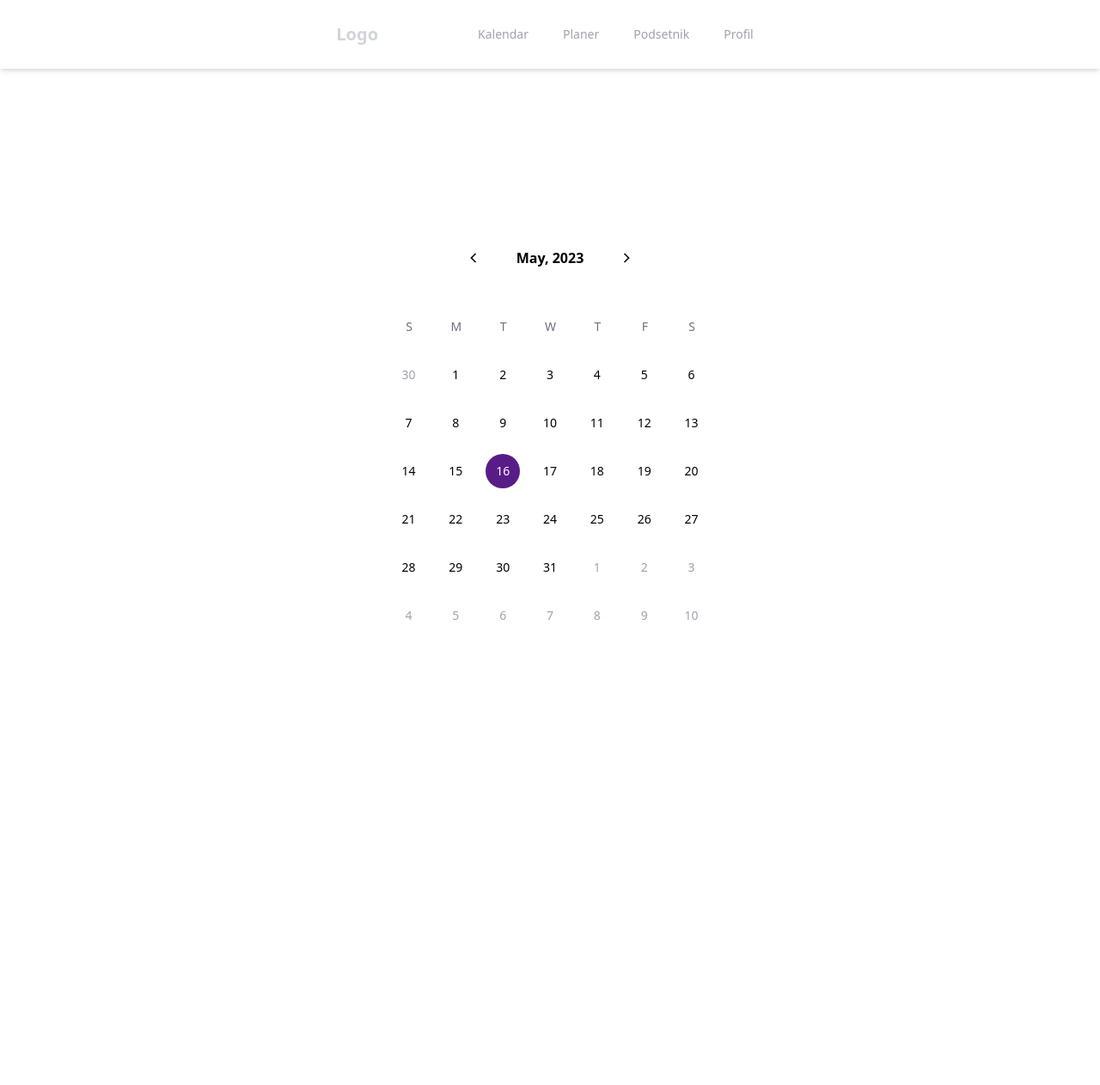
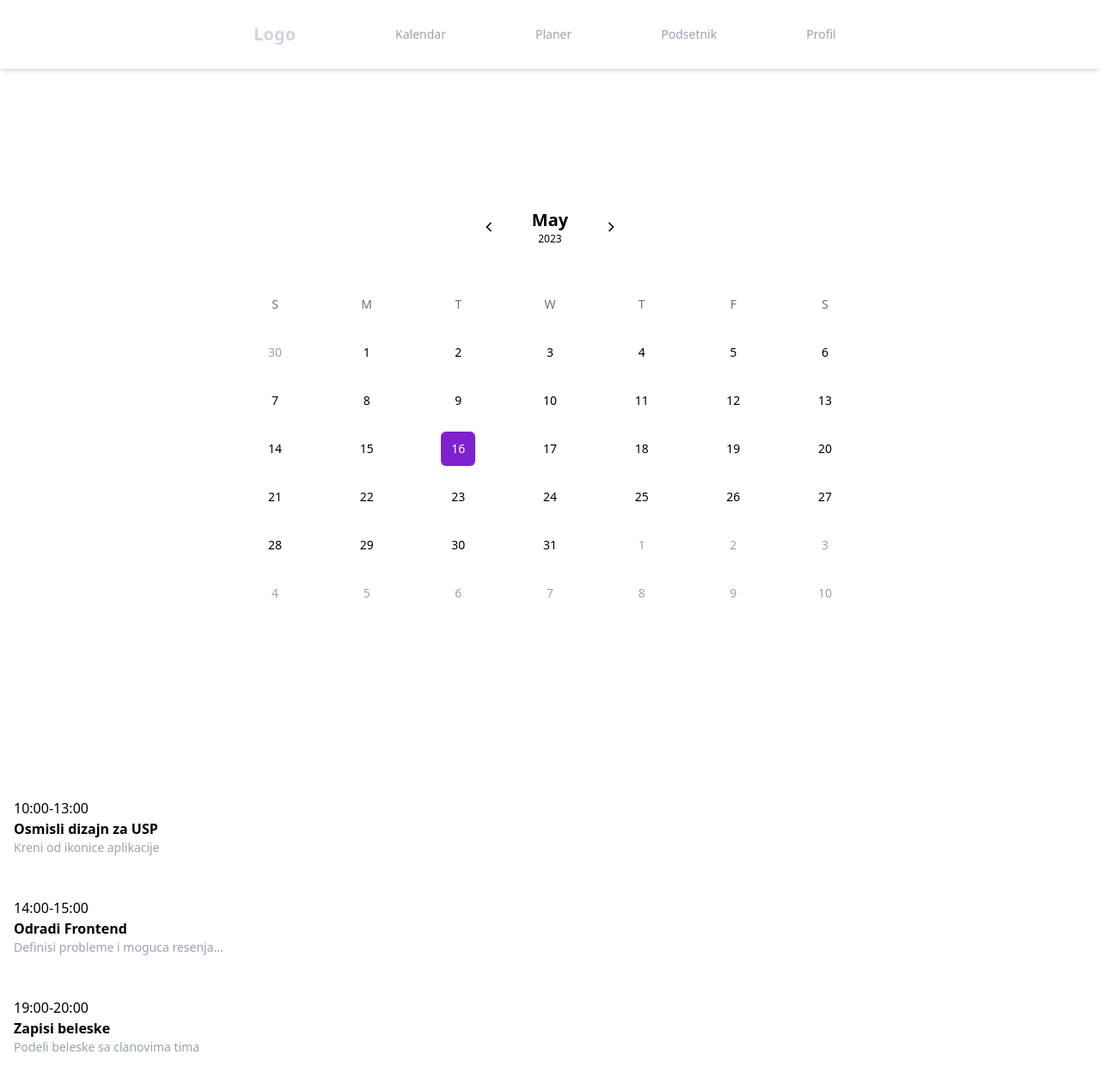
Before and after one commit to aleksa12432/Calendar-App-ReactJS, a React (Create React App) app: page /calendar in a window 1280 px wide. Shown: the top 1262 px of the page at 86% size. Before the commit the page ends 880 px from the top, so only its background shows below. Built offline with nearby package versions, Linux system fonts and the light colour scheme.

Commit message:
Popravljen kalendar i dodate kartice za podsetnike

```diff
--- a/src/Calendar.jsx
+++ b/src/Calendar.jsx
@@ -20,7 +20,7 @@ export default function Calendar() {
               </a>
             </div>
             <div class="hidden md:block">
-              <div class="ml-10 flex items-baseline space-x-4">
+              <div class="ml-10 flex items-baseline space-x-20">
                 <a
                   href="#"
                   class="text-gray-400 hover:text-purple-500 px-3 py-2 rounded-md text-sm font-medium"
@@ -52,8 +52,8 @@ export default function Calendar() {
           </div>
         </div>
       </nav>
-      <div className="flex gap-10 sm:divide-x justify-center sm:w-1/2 mx-auto my-0  h-screen items-center sm:flex-col flex-col">
-        <div className="w-96 h-96 ">
+      <div className="flex gap-10 sm:divide-x justify-center mx-auto my-0  h-screen w-full items-center sm:flex-col flex-col">
+        <div className="w-7/12  ">
           <div className="flex justify-center items-center">
             <div
               className="flex gap-10 items-center mb-10
@@ -65,9 +65,14 @@ export default function Calendar() {
                   setToday(today.month(today.month() - 1));
                 }}
               />
-              <h1 className="select-none font-semibold">
-                {months[today.month()]}, {today.year()}
-              </h1>
+              <div className="flex flex-col text-center">
+                <h1 className="select-none font-semibold text-xl">
+                  {months[today.month()]}
+                </h1>
+                <h2 className="select-none font-extralight text-xs">
+                  {today.year()}
+                </h2>
+              </div>
               <GrFormNext
                 className="w-5 h-5 cursor-pointer hover:scale-105 transition-all"
                 onClick={() => {
@@ -81,7 +86,7 @@ export default function Calendar() {
               return (
                 <h1
                   key={index}
-                  className="text-sm text-center h-14 w-14 grid place-content-center text-gray-500 select-none"
+                  className="text-sm text-center h-14  grid place-content-center text-gray-500 select-none"
                 >
                   {day}
                 </h1>
@@ -103,9 +108,9 @@ export default function Calendar() {
                         today ? "bg-purple-600 text-white" : "",
                         selectDate.toDate().toDateString() ===
                           date.toDate().toDateString()
-                          ? "bg-purple-900 text-white"
+                          ? "bg-purple-700 text-white"
                           : "",
-                        "h-10 w-10 rounded-full grid place-content-center hover:bg-purple-600 hover:text-white transition-all cursor-pointer select-none"
+                        "h-10 w-10 rounded-md grid place-content-center hover:bg-purple-600 hover:text-white transition-all cursor-pointer select-none"
                       )}
                       onClick={() => {
                         setSelectDate(date);
@@ -120,6 +125,41 @@ export default function Calendar() {
           </div>
         </div>
       </div>
+      <div class="mt-8 flex flex-col gap-4 mb-10">
+        <div class="card">
+          <div class="m-4">
+            <div class="badge ">
+              <span>10:00-13:00</span>
+            </div>
+            <span class="font-bold">Osmisli dizajn za USP</span>
+            <span class="block text-gray-400 text-sm font-extralight">
+              Kreni od ikonice aplikacije
+            </span>
+          </div>
+        </div>
+        <div class="card">
+          <div class="m-4">
+            <div class="badge ">
+              <span>14:00-15:00</span>
+            </div>
+            <span class="font-bold">Odradi Frontend</span>
+            <span class="block text-gray-400 text-sm font-extralight">
+              Definisi probleme i moguca resenja...
+            </span>
+          </div>
+        </div>
+        <div class="card">
+          <div class="m-4">
+            <div class="badge ">
+              <span>19:00-20:00</span>
+            </div>
+            <span class="font-bold">Zapisi beleske</span>
+            <span class="block text-gray-400 text-sm font-extralight">
+              Podeli beleske sa clanovima tima
+            </span>
+          </div>
+        </div>
+      </div>
     </div>
   );
 }
```
